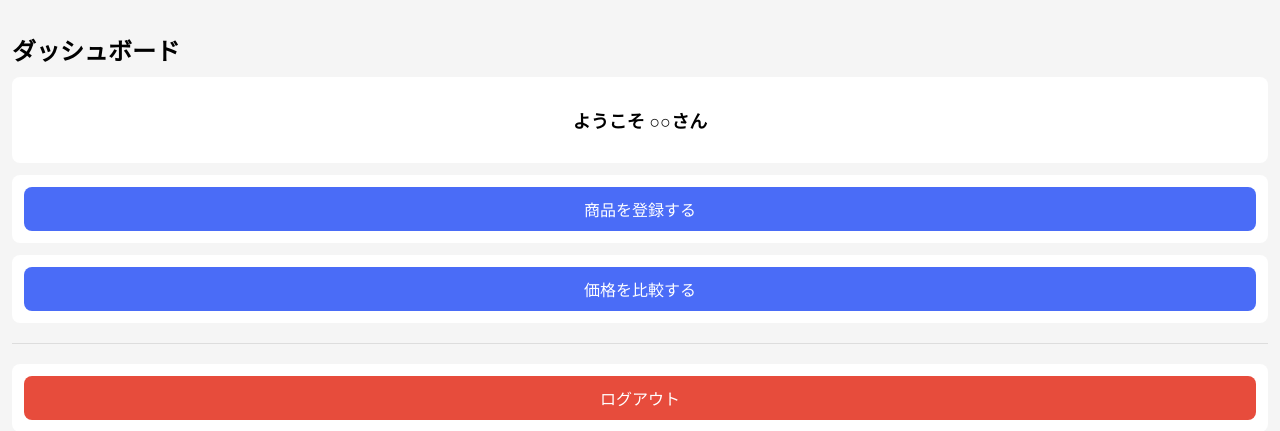
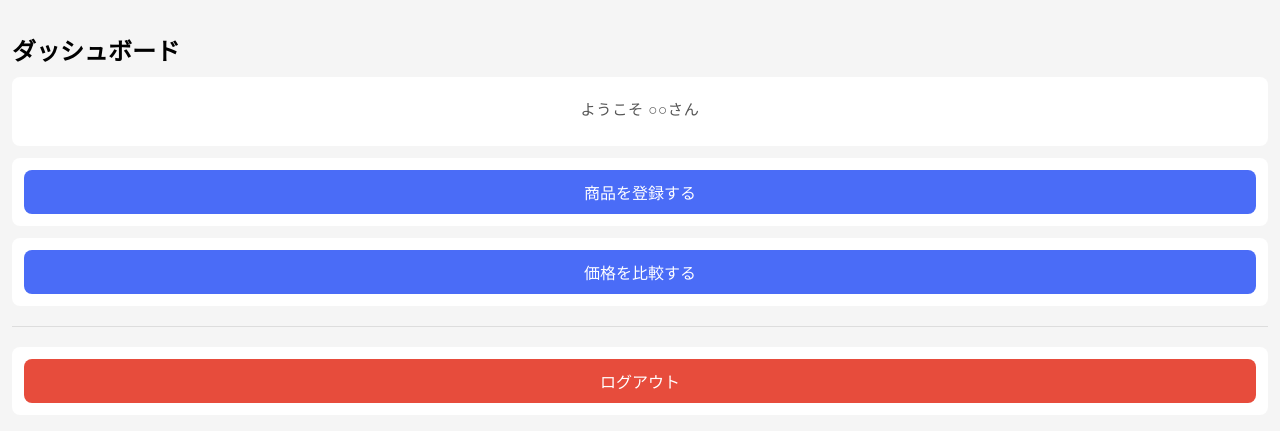
Before and after one commit to makina-aura/price-compare-app, a Flask app: page /dashboard in a window 1280 px wide. Shown: the part 162-593 px from the top of the page. Run offline with Flask 3, Linux system fonts and the light colour scheme.

Commit message:
ダッシュボードのようこそ表示を調整

```diff
--- a/static/css/style.css
+++ b/static/css/style.css
@@ -103,8 +103,11 @@
 }
 
 .welcome {
-  font-size: 18px;
-  font-weight: bold;
+  font-size: 0.95rem;
+  font-weight: 500;
+  color: #555;
+  letter-spacing: 0.04em;
+  margin-top: 8px;
 }
 
 .divider {
```
